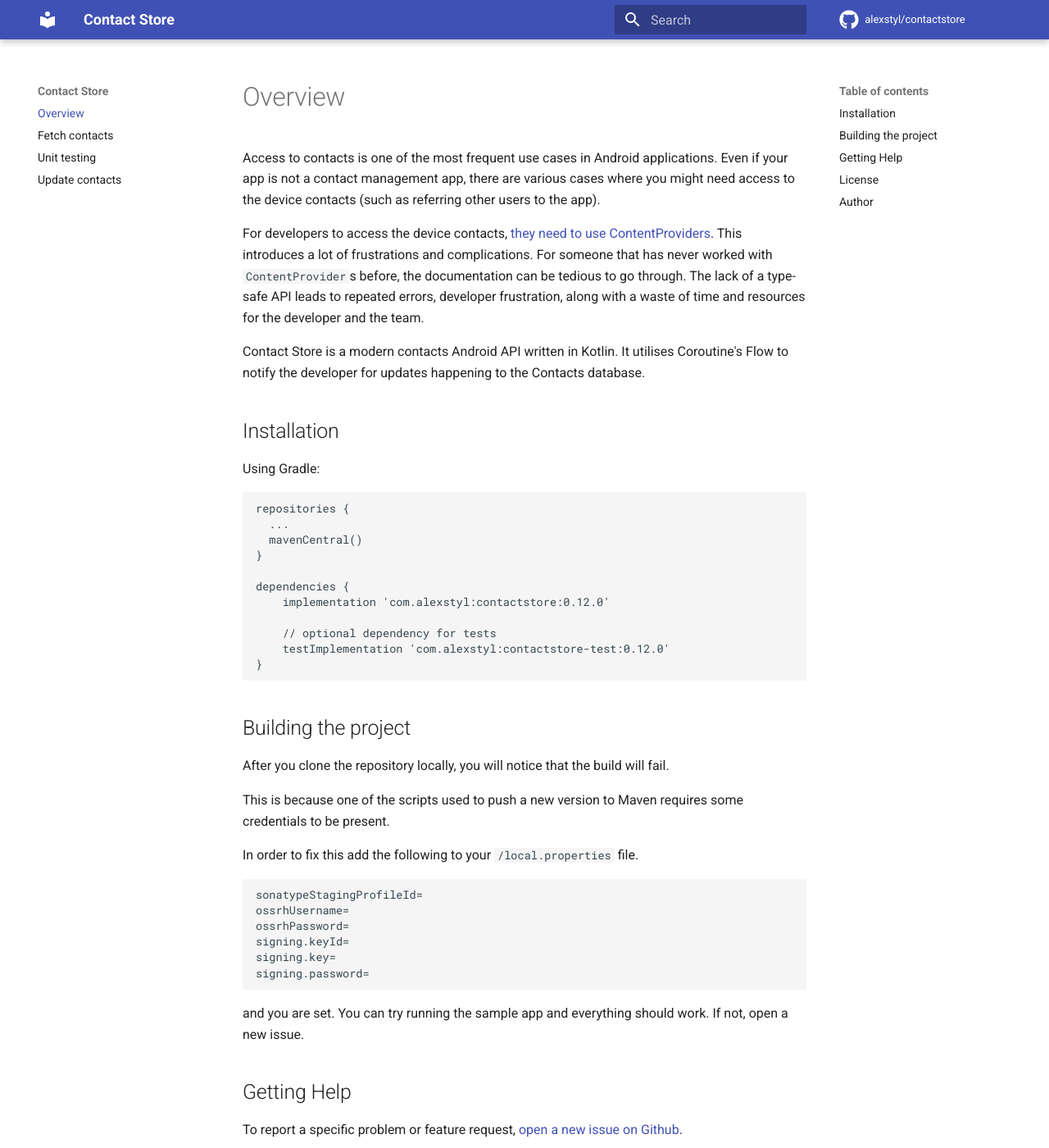
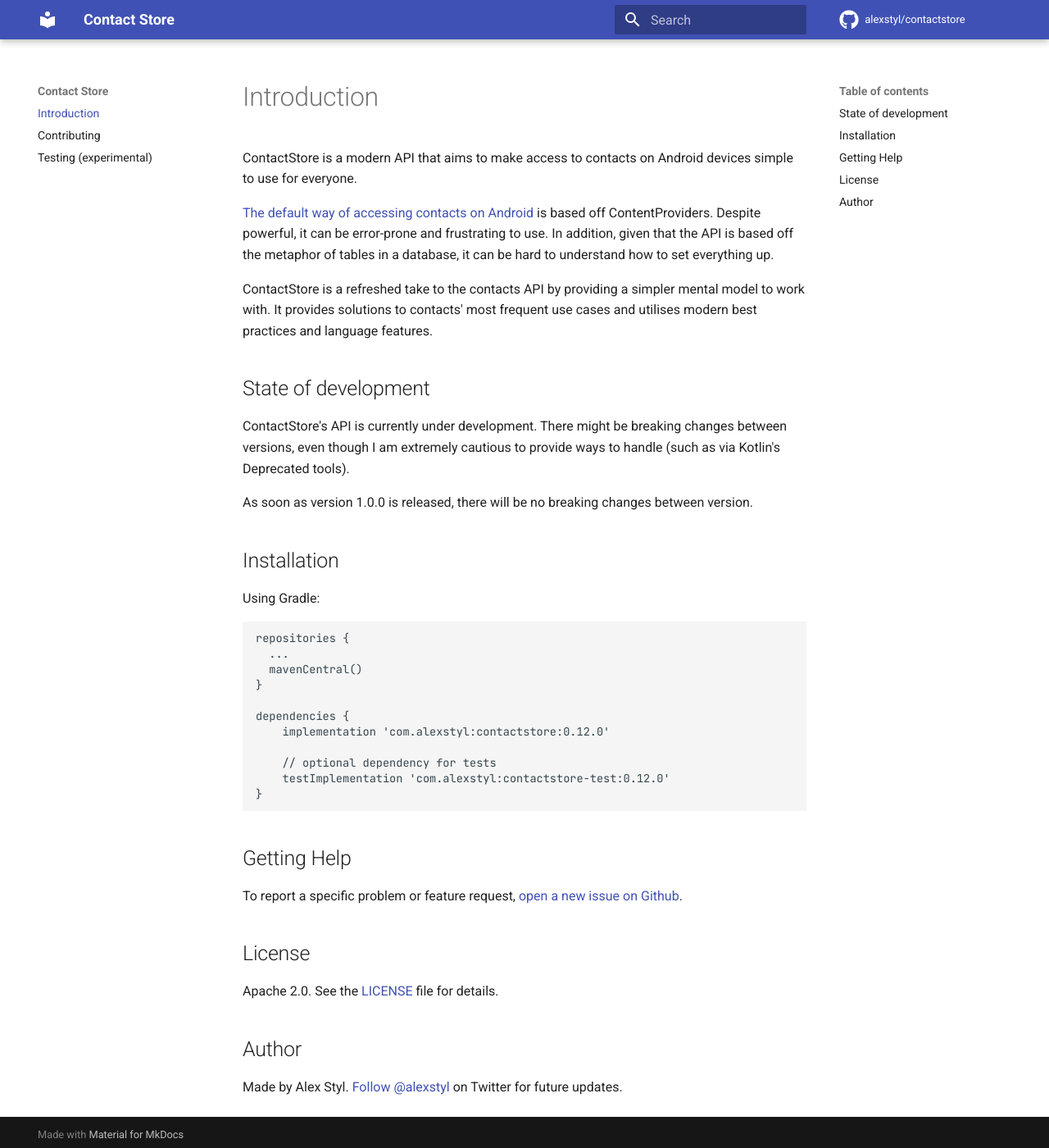
Before and after one commit to alexstyl/contactstore, an MkDocs documentation site: the page built from docs/index.md, in a window 1280 px wide and 1400 px high. Shown: the whole window at 82% size. Built offline with MkDocs 1.6.1 and Material for MkDocs 9.7.7, drawn with Linux system fonts in a browser that asks for light colours; comment, search, counter and statistics services are not loaded.

Commit message:
Add contributing.md, testing.md and update index.md

````diff
--- a/docs/index.md
+++ b/docs/index.md
@@ -1,17 +1,21 @@
-# Overview
+# Introduction
 
-Access to contacts is one of the most frequent use cases in Android applications. Even if your app is
-not a contact management app, there are various cases where you might need access to the device
-contacts (such as referring other users to the app).
+ContactStore is a modern API that aims to make access to contacts on Android devices simple to use for everyone.
 
-For developers to access the device
-contacts, [they need to use ContentProviders](https://developer.android.com/guide/topics/providers/contacts-provider). This introduces a lot of frustrations and complications. For someone that has never worked with
-`ContentProvider`s before, the documentation can be tedious to go through. The lack of a type-safe
-API leads to repeated errors, developer frustration, along with a waste of time and resources for
-the developer and the team.
+[The default way of accessing contacts on Android](https://developer.android.com/guide/topics/providers/contacts-provider)
+is based off ContentProviders. Despite powerful, it can be error-prone and frustrating to use.
+In addition, given that the API is based off the metaphor of tables in a database, it can be hard to understand how to set everything up.
 
-Contact Store is a modern contacts Android API written in Kotlin. It utilises Coroutine's Flow to
-notify the developer for updates happening to the Contacts database.
+ContactStore is a refreshed take to the contacts API by providing a simpler mental model to work with.
+It provides solutions to contacts' most frequent use cases and utilises modern best practices and language features.
+
+## State of development
+
+ContactStore's API is currently under development. There might be breaking changes
+between versions, even though I am extremely cautious to provide ways to handle (such as via
+Kotlin's Deprecated tools).
+
+As soon as version 1.0.0 is released, there will be no breaking changes between version.
 
 ## Installation
 
@@ -31,24 +35,6 @@
 }
 ```
 
-## Building the project
-
-After you clone the repository locally, you will notice that the build will fail.
-
-This is because one of the scripts used to push a new version to Maven requires some credentials to be present.
-
-In order to fix this add the following to your `/local.properties` file.
-```
-sonatypeStagingProfileId=
-ossrhUsername=
-ossrhPassword=
-signing.keyId=
-signing.key=
-signing.password=
-```
-
-and you are set. You can try running the sample app and everything should work. If not, open a new issue.
-
 ## Getting Help
 
 To report a specific problem or feature request, [open a new issue on Github][2].
@@ -59,7 +45,9 @@
 
 ## Author
 
-Made by Alex Styl. [Follow @alexstyl](https://www.twitter.com/alexstyl) on Twitter for future updates.
+Made by Alex Styl. [Follow @alexstyl](https://www.twitter.com/alexstyl) on Twitter for future
+updates.
 
 [1]: https://github.com/alexstyl/contactstore/releases
+
 [2]: https://github.com/alexstyl/contactstore/issues
--- a/mkdocs.yml
+++ b/mkdocs.yml
@@ -1,7 +1,11 @@
 site_name: "Contact Store"
+site_description: 'A modern contacts Android API.'
 site_author: "Alex Styl"
 repo_url: https://github.com/alexstyl/contactstore
 repo_name: alexstyl/contactstore
+site_url: 'https://alexstyl.github.io/contactstore/'
+edit_uri: 'tree/main/docs/'
+remote_branch: gh-pages
 
 theme:
   name: material
@@ -11,8 +15,23 @@
     scheme: default
     primary: indigo
     accent: light blue
+  font:
+      text: 'Roboto'
+      code: 'JetBrains Mono'
+
   features:
       - content.code.annotate
+
+nav:
+  - 'Introduction': index.md
+  - 'Contributing' : contributing.md
+  - 'Testing (experimental)': testing.md
+#  - 'How-tos':
+#      - 'Contacts app': contact_manager.md
+#      - 'Images': api/insets/
+#      - 'Number recognition': insets.md
+#      - 'Email recognition': insets.md
+
 plugins:
   - search
 markdown_extensions:
````
Also changed, not shown: docs/contributing.md (added, +31 -0 lines), docs/testing.md (added, +49 -0 lines), docs/unit_testing.md (deleted, +0 -5 lines).
